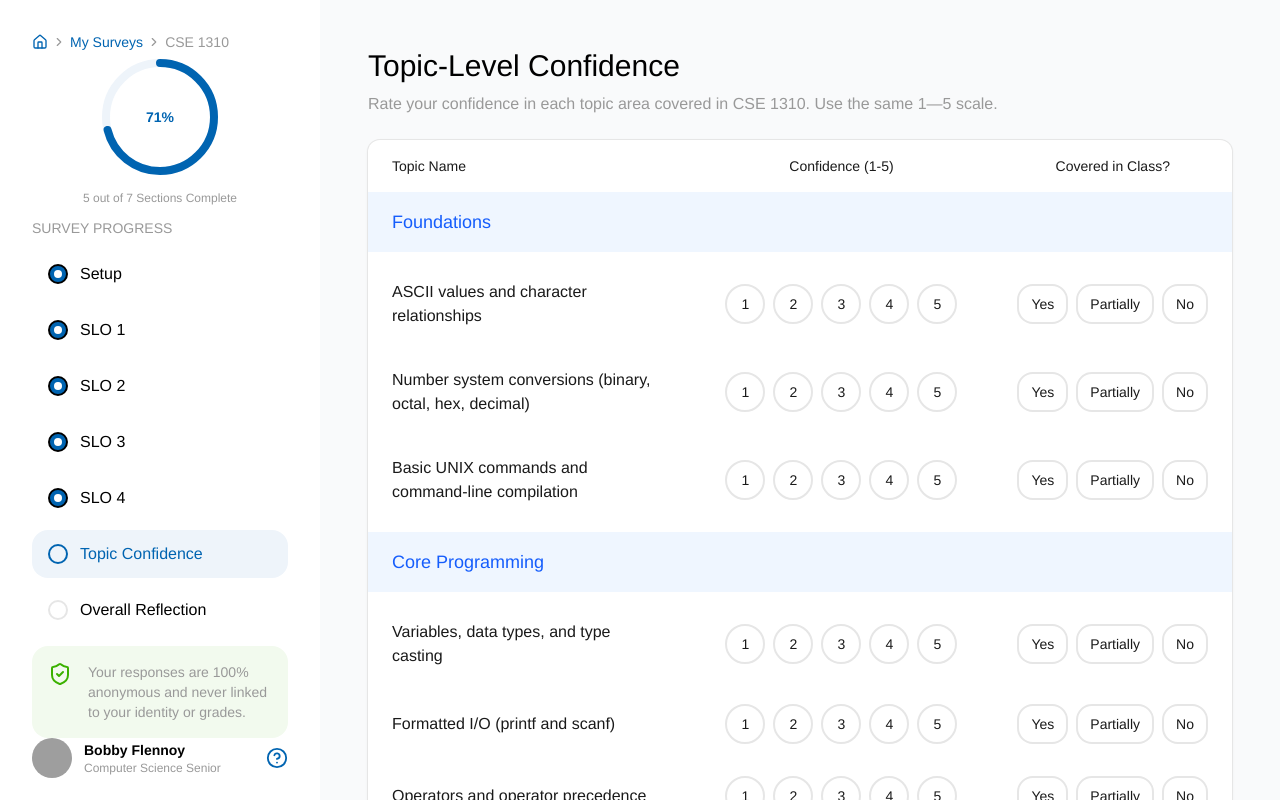
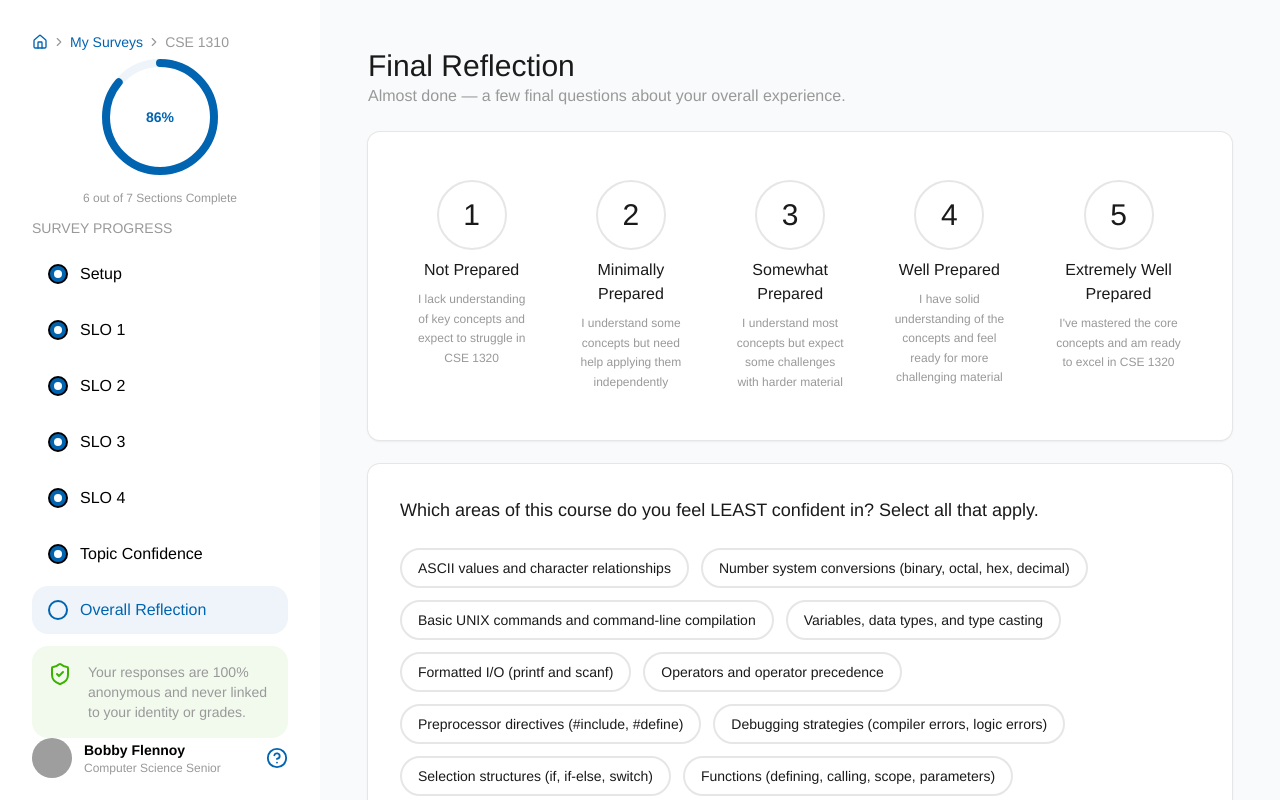
Before and after one commit to TeachTrackUTA/TeachTrack, a React (Vite) app in the folder client/: page /student/survey in a window 1280 px wide. Built offline with nearby package versions, Linux system fonts and the light colour scheme; grey boxes are pictures that could not be loaded.

Commit message:
feat: completed reflection page

```diff
--- a/client/src/components/survey/SurveyCourseHeader.tsx
+++ b/client/src/components/survey/SurveyCourseHeader.tsx
@@ -1,14 +1,16 @@
 interface Props {
     semester: string
+    section: string
     courseTitle: string
+    courseNumber: string
     instructor: string
 }
 
-export default function SurveyCourseHeader ({ semester, courseTitle, instructor }: Props) {
+export default function SurveyCourseHeader ({ semester, courseTitle, courseNumber, instructor, section }: Props) {
     return (
         <div className="flex flex-col gap-2">
-            <span className="text-lg text-[var(--color-text-secondary)]">{semester}</span>
-            <h2 className="text-2xl text-[var(--color-text-primary)]">{courseTitle}</h2>
+            <span className="text-lg text-[var(--color-text-secondary)]">{semester} | {section}</span>
+            <h2 className="text-2xl text-[var(--color-text-primary)]">{courseNumber} — {courseTitle}</h2>
             <span className="text-lg text-[var(--color-text-secondary)]">Instructor: {instructor}</span>
         </div>
     );
--- a/client/src/components/survey/SurveyIntroCard.tsx
+++ b/client/src/components/survey/SurveyIntroCard.tsx
@@ -2,6 +2,8 @@ import SurveyCourseHeader from "./SurveyCourseHeader";
 import SurveyMetaBadge from "./SurveyMetaBadge";
 import SLOStepper from "./SLOStepper";
 import Badge from "../ui/Badge";
+
+import { COURSE_DATA } from "../../data/surveyData";
 
 import { Clock, ClipboardList } from 'lucide-react';
 
@@ -10,19 +12,15 @@ interface Props {
     onBegin: () => void;
 }
 
-const SURVEY_DATA = {
-    semester: "Spring 2026 | Section 003",
-    courseTitle: "CSE 1310 - Intro to Computers & Programming",
-    instructor: "Professor Donna French"
-};
-
 export default function SurveyIntroCard ({ onBegin }: Props) {
     return (
         <div className="w-full max-w-[800px] space-y-6 rounded-2xl bg-[var(--color-bg-default)] p-8 shadow-md">
             <SurveyCourseHeader
-                semester={SURVEY_DATA.semester}
-                courseTitle={SURVEY_DATA.courseTitle}
-                instructor={SURVEY_DATA.instructor}
+                semester={COURSE_DATA.semester}
+                section={COURSE_DATA.section}
+                courseTitle={COURSE_DATA.courseName}
+                courseNumber={COURSE_DATA.courseCode}
+                instructor={COURSE_DATA.professor.name}
             />
             <hr className="border-[var(--color-border-default)]" />
             <div className="flex gap-3">
--- /dev/null
+++ b/client/src/components/survey/SurveyMultiSelect.tsx
@@ -0,0 +1,41 @@
+import { Check } from "lucide-react";
+import { useState } from "react";
+
+interface Props {
+    options: string[];
+}
+
+export default function SurveyMultiSelect({ options }: Props) {
+    const [selected, setSelected] = useState<Set<string>>(new Set());
+
+    function toggle(value: string) {
+        setSelected((prev) => {
+            const next = new Set(prev);
+            if (next.has(value)) next.delete(value);
+            else next.add(value);
+            return next;
+        });
+    }
+
+    return (
+        <div className="flex flex-wrap gap-3">
+            {options.map((option) => {
+                const isSelected = selected.has(option);
+                return (
+                    <button
+                        key={option}
+                        onClick={() => toggle(option)}
+                        className={`flex items-center gap-2 rounded-full border-2 px-4 py-2 text-sm font-medium transition-colors ${
+                            isSelected
+                                ? "border-blue-500 bg-blue-50 text-blue-600"
+                                : "border-[var(--color-border-default)] text-[var(--color-text-primary)] hover:bg-[var(--color-bg-subtle)]"
+                        }`}
+                    >
+                        {isSelected && <Check size={14} strokeWidth={2.5} />}
+                        {option}
+                    </button>
+                );
+            })}
+        </div>
+    );
+}
--- a/client/src/components/survey/SurveyOpenEnded.tsx
+++ b/client/src/components/survey/SurveyOpenEnded.tsx
@@ -2,18 +2,19 @@ import { useState } from "react";
 
 interface Props {
     prompt: string;
+    helperText?: string;
 }
 
-export default function SurveyOpenEnded({ prompt }: Props) {
+export default function SurveyOpenEnded({ prompt, helperText }: Props) {
     const [value, setValue] = useState("");
 
     return (
         <div className="flex flex-col gap-4">
-            <h2 className="text-lg font-medium text-[var(--color-text-primary)]">Share more (Optional)</h2>
+            <h2 className="text-lg font-medium text-[var(--color-text-primary)]">{prompt}</h2>
             <textarea
                 value={value}
                 onChange={(e) => setValue(e.target.value)}
-                placeholder={prompt}
+                placeholder={helperText}
                 rows={5}
                 className="w-full resize-none rounded-lg border-2 border-[var(--color-border-default)] bg-[var(--color-bg-default)] p-4 text-sm text-[var(--color-text-primary)] placeholder:text-[var(--color-text-secondary)] transition-colors focus:border-blue-500 focus:outline-none"
             />
--- /dev/null
+++ b/client/src/components/survey/SurveyPreparednessLevel.tsx
@@ -0,0 +1,66 @@
+import { useState } from "react";
+
+interface Props {
+    onClick: () => void;
+    selected: boolean;
+}
+
+const LEVELS =  [
+        {
+            value: 1,
+            label: "Not Prepared",
+            description: "I lack understanding of key concepts and expect to struggle in CSE 1320"
+        },
+        {
+            value: 2,
+            label: "Minimally Prepared",
+            description: "I understand some concepts but need help applying them independently"
+        },
+        {
+            value: 3,
+            label: "Somewhat Prepared",
+            description: "I understand most concepts but expect some challenges with harder material"
+        },
+        {
+            value: 4,
+            label: "Well Prepared",
+            description: "I have solid understanding of the concepts and feel ready for more challenging material"
+        },
+        {
+            value: 5,
+            label: "Extremely Well Prepared",
+            description: "I've mastered the core concepts and am ready to excel in CSE 1320"
+        }
+    ];
+
+export default function SurveyPreparednessLevel () {
+    const [selected, setSelected] = useState<number | null>(null);
+    return (
+        <div className="flex gap-4">
+            {LEVELS.map( (level)  => (
+                <button
+                    key={level.value}
+                    onClick={ () => setSelected(level.value)}
+                    className={`flex flex-col items-center gap-2 rounded-lg p-4 transistion-all hover:bg-[var(--color-bg-subtle)] ${
+                        selected  === level.value
+                        ? "ring-2 ring-[var(--color-brand-primary)]"
+                        : ""
+                    }`}
+                >
+                    <div
+                        className={`flex size-[70px] items-center justify-center rounded-full border-2 transistion-all ${
+                            selected  === level.value
+                            ? "border-[var(--color-brand-primary)] bg-[var(--color-brand-primary-subtle)]"
+                            : "border-[var(--color-border-default)]"
+                        }`}
+                    >
+                        <span className="text-3xl font-medium text-[var(--color-text-primary)]">{level.value}</span>
+                    </div>
+                    <div className="text-base font-medium text-[var(--color-text-primary)]">{level.label}</div>
+                    <p className="max-w-[150px] text-center text-xs leading-relaxed text-[var(--color-text-secondary)]">{level.description}</p>
+
+                </button>
+            ))}
+        </div>
+    );
+}
--- a/client/src/components/survey/SurveyQuestion.tsx
+++ b/client/src/components/survey/SurveyQuestion.tsx
@@ -80,7 +80,7 @@ export default function SurveyQuestion({ slo, onNext, onPrev }: Props) {
 
                 {/* Open-Ended Section */}
                 <div className="flex flex-col rounded-xl bg-[var(--color-bg-default)] p-8 shadow-sm ring-1 ring-[var(--color-border-default)]">
-                    <SurveyOpenEnded prompt={slo.openEndedPrompt} />
+                    <SurveyOpenEnded prompt="Share your thoughts (Optional) " helperText={slo.openEndedPrompt} />
                 </div>
                 <div className="flex justify-between">
                     <div className="flex justify-start">
--- /dev/null
+++ b/client/src/components/survey/SurveyReflection.tsx
@@ -0,0 +1,50 @@
+import { REFLECTION_DATA } from "../../data/surveyData";
+import SurveyMultiSelect from "./SurveyMultiSelect";
+import SurveyOpenEnded from "./SurveyOpenEnded";
+import SurveyPreparednessLevel from "./SurveyPreparednessLevel";
+
+import { Check } from "lucide-react";
+
+interface Props {
+    onNext: () => void;
+}
+
+export default function SurveyReflection ({ onNext }: Props) {
+    return (
+        <div className="flex flex-col gap-6">
+            <div>
+                <h2 className="text-3xl text-[var(--color-text-primary)]">Final Reflection</h2>
+                <span className="text-[var(--color-text-secondary)]">Almost done — a few final questions about your overall experience.</span>
+            </div>
+
+            <div className="flex flex-col rounded-xl bg-[var(--color-bg-default)] p-8 shadow-sm ring-1 ring-[var(--color-border-default)]">
+                <SurveyPreparednessLevel />
+            </div>
+
+            <div className="flex flex-col gap-6 rounded-xl shadow-sm bg-[var(--color-bg-default)] p-8 ring-1 ring-[var(--color-border-default)]">
+                <h2 className="text-lg font-medium text-[var(--color-text-primary)]">
+                    Which areas of this course do you feel LEAST confident in? Select all that apply.
+                </h2>
+                <SurveyMultiSelect options={REFLECTION_DATA.leastConfidentAreas} />
+            </div>
+
+            <div className="flex flex-col rounded-xl bg-[var(--color-bg-default)] p-8 shadow-sm ring-1 ring-[var(--color-border-default)]">
+                <SurveyOpenEnded prompt={REFLECTION_DATA.changeForLearning.prompt} helperText={REFLECTION_DATA.changeForLearning.helperText} />
+            </div>
+            <div className="flex flex-col rounded-xl bg-[var(--color-bg-default)] p-8 shadow-sm ring-1 ring-[var(--color-border-default)]">
+                <SurveyOpenEnded prompt={REFLECTION_DATA.valuableLearning.prompt} helperText={REFLECTION_DATA.valuableLearning.helperText} />
+            </div>
+
+            <div className="flex justify-end">
+                <button
+                    onClick={onNext}
+                    className="flex items-center gap-2 rounded-2xl bg-[var(--color-status-success)] px-6 py-4 font-semibold text-[var(--color-brand-primary-on-color)] shadow-sm hover:bg-[var(--color-brand-primary-hover)]">
+                        <Check />
+                        Submit Survey
+                </button>
+            </div>
+
+
+        </div>
+    );
+}
--- a/client/src/components/survey/SurveyTopicConfidence.tsx
+++ b/client/src/components/survey/SurveyTopicConfidence.tsx
@@ -16,7 +16,7 @@ export default function SurveyTopicConfidence( { onNext }: Props ) {
     return (
         <div className="flex flex-col gap-6">
             <div className="flex flex-col gap-2">
-                <h2 className="text-3xl text-[var(--color-text-primar)]">Topic-Level Confidence</h2>
+                <h2 className="text-3xl text-[var(--color-text-primary)]">Topic-Level Confidence</h2>
                 <span className="text-[var(--color-text-secondary)]">Rate your confidence in each topic area covered in CSE 1310. Use the same 1—5 scale.</span>
             </div>
 
--- a/client/src/data/surveyData.ts
+++ b/client/src/data/surveyData.ts
@@ -186,3 +186,38 @@ export const TOPIC_DATA: { category: string; topics: Topic[] }[] = [
         ],
     },
 ];
+
+// ─── REFLECTION DATA ────────────────────────────────────────────────────
+// TODO: Replace with API response — GET /api/surveys/:surveyId/reflection
+
+export const REFLECTION_DATA = {
+    preparednessScale: [
+        { value: 1, label: "Not Prepared" },
+        { value: 2, label: "" },
+        { value: 3, label: "Somewhat Prepared" },
+        { value: 4, label: "Considerably" },
+        { value: 5, label: "Well Prepared" }
+    ],
+    leastConfidentAreas: [
+        "ASCII values and character relationships",
+        "Number system conversions (binary, octal, hex, decimal)",
+        "Basic UNIX commands and command-line compilation",
+        "Variables, data types, and type casting",
+        "Formatted I/O (printf and scanf)",
+        "Operators and operator precedence",
+        "Preprocessor directives (#include, #define)",
+        "Debugging strategies (compiler errors, logic errors)",
+        "Selection structures (if, if-else, switch)",
+        "Functions (defining, calling, scope, parameters)",
+        "Arrays (1D and 2D — declare, initialize, search, pass to functions)",
+        "File handling (fopen, fclose, fprintf, fscanf, fgets)"
+    ],
+    changeForLearning: {
+        prompt: "What is one specific change that would have helped you learn more effectively in this course?",
+        helperText: "Be specific — for example, 'More in-class practice with nested loops' is more helpful than 'better teaching.'"
+    },
+    valuableLearning: {
+        prompt: "What was the single most valuable thing you learned in this course?",
+        helperText: "Think beyond just code — it could be a problem-solving approach, debugging mindset, etc."
+    }
+};
--- a/client/src/pages/StudentSurvey.tsx
+++ b/client/src/pages/StudentSurvey.tsx
@@ -11,6 +11,7 @@ import { SLO_DATA, COURSE_DATA, TOPIC_DATA, STUDENT_DATA } from "../data/surveyD
 import type { Step } from "../types/survey";
 
 import { useState } from 'react';
+import SurveyReflection from "../components/survey/SurveyReflection";
 
 
 const STEPS: { key: Step; label: string }[] = [
@@ -26,7 +27,7 @@ const STEPS: { key: Step; label: string }[] = [
 
 
 export default function StudentSurvey() {
-    const [currentStep, setCurrentStep] = useState<Step>("topic");
+    const [currentStep, setCurrentStep] = useState<Step>("reflection");
     const sloKeys = ["slo-1", "slo-2", "slo-3", "slo-4"] as const;
     const sloIndex = sloKeys.indexOf(currentStep as typeof sloKeys[number]);
     const currentSLO = sloIndex >= 0 ? SLO_DATA[sloIndex] : null;
@@ -50,7 +51,7 @@ export default function StudentSurvey() {
         "slo-3": currentSLO ? <SurveyQuestion slo={currentSLO} onNext={ () => setCurrentStep("slo-4")} onPrev={() => setCurrentStep("slo-2")} /> : null,
         "slo-4": currentSLO ? <SurveyQuestion slo={currentSLO} onNext={ () => setCurrentStep("topic")} onPrev={() => setCurrentStep("slo-3")} /> : null,
         "topic": <SurveyTopicConfidence onNext={ () => setCurrentStep("reflection")}/>,
-        "reflection": <div>Coming Soon</div>,
+        "reflection": <SurveyReflection onNext={ () => setCurrentStep("review")} />,
     }[currentStep];
 
     return (
```
